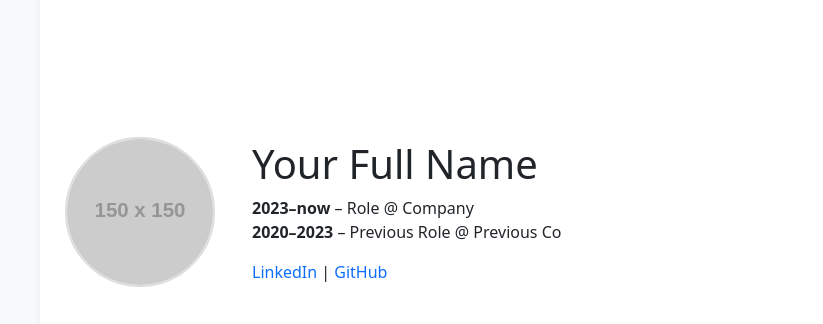
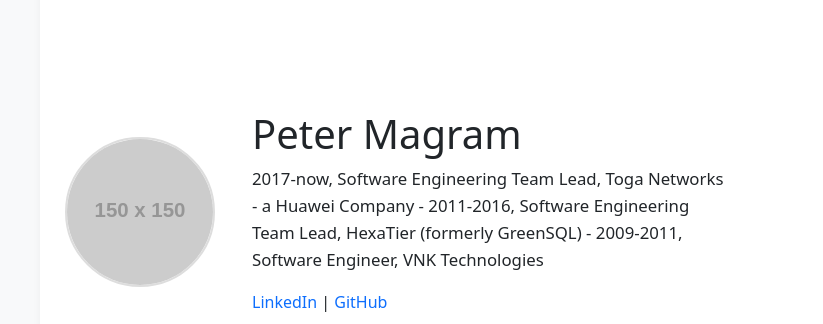
Before and after one commit to pmgr77/whoami, a plain HTML site: page index.html in a window 1280 px wide. Shown: the part 132-456 px from the top of the page, 0-823 px from the left. Drawn offline with nearby package versions, Linux system fonts and the light colour scheme; placeholder pictures from the web are drawn by us.

Commit message:
Update bio with real career positions

```diff
--- a/index.html
+++ b/index.html
@@ -17,12 +17,13 @@
 	        <img src="https://via.placeholder.com/150" alt="Avatar" class="rounded-circle img-fluid" style="max-width:150px; border:2px solid #ddd;">
 	    </div>
 	    <div class="col-12 col-lg-5">
-                <h1>Your Full Name</h1>
-                <ul class="list-unstyled">
-                    <li><strong>2023–now</strong> – Role @ Company</li>
-                    <li><strong>2020–2023</strong> – Previous Role @ Previous Co</li>
-                </ul>
-                <a href="https://linkedin.com/in/yourprofile" target="_blank">LinkedIn</a> |
+	        <h1>Peter Magram</h1>
+	        <p style="font-size:1.05rem; line-height:1.6;">
+	            2017-now, Software Engineering Team Lead, Toga Networks - a Huawei Company -
+	            2011-2016, Software Engineering Team Lead, HexaTier (formerly GreenSQL) -
+	            2009-2011, Software Engineer, VNK Technologies
+	        </p>
+	        <a href="https://linkedin.com/in/peter-magram-6a00668" target="_blank">LinkedIn</a> |
 	        <a href="https://github.com/pmgr77" target="_blank">GitHub</a>
 	    </div>
 	    <div class="col-12 col-lg-5 text-center text-lg-end">
```
Lines whose indentation alone changed are shown as unchanged.
